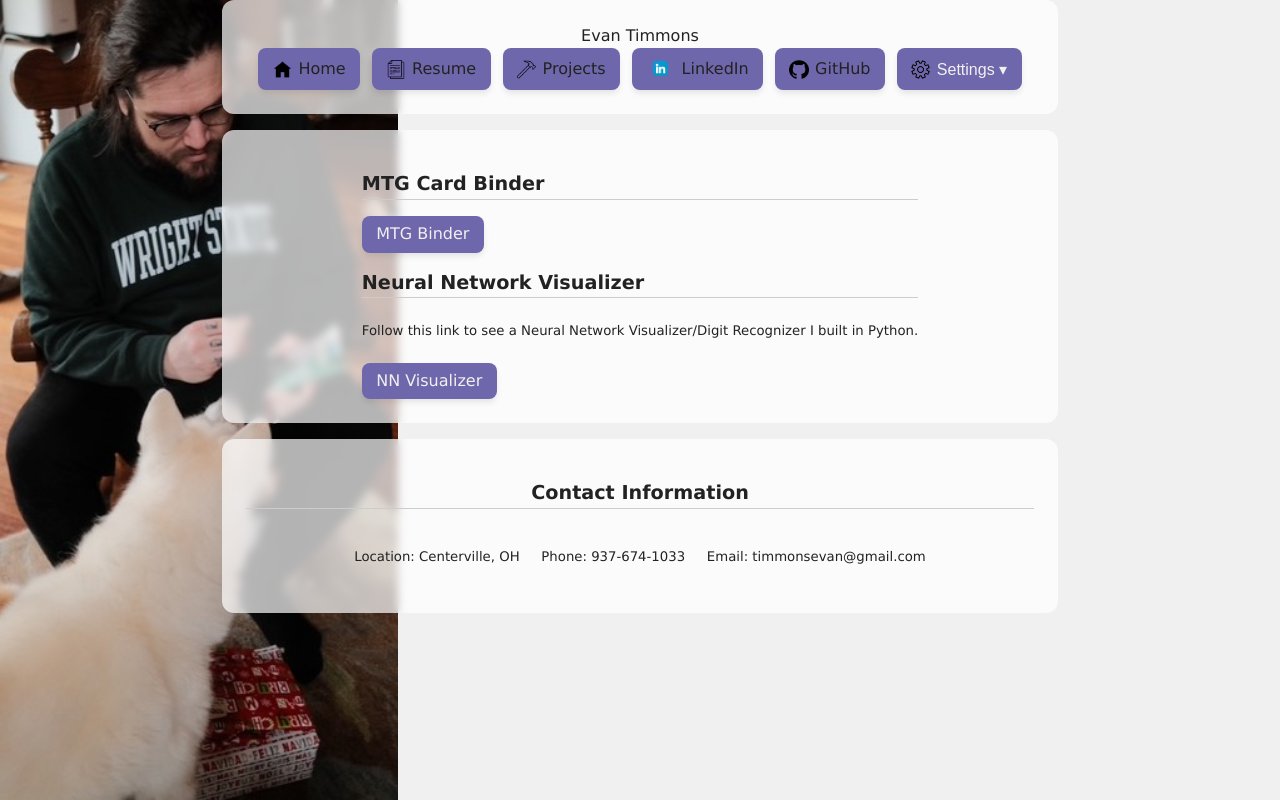
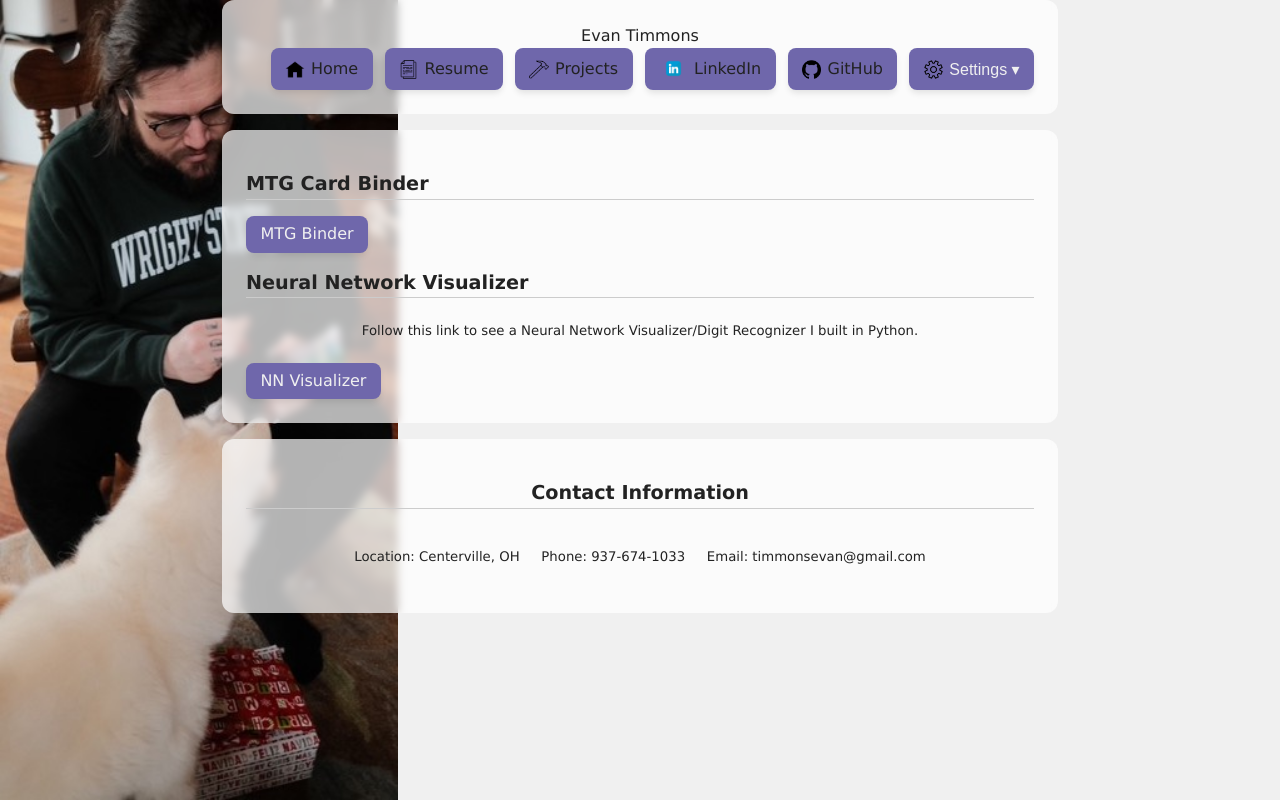
Before and after one commit to timmonsevan/personalsite, a React (Vite) app in the folder client/: page /projects in a window 1280 px wide. Built offline with nearby package versions, Linux system fonts and the light colour scheme; no server answers.

Commit message:
styles update again

```diff
--- a/client/src/components/header/Header.css
+++ b/client/src/components/header/Header.css
@@ -16,6 +16,7 @@ nav {
   flex-wrap: wrap;
   justify-content: space-between;
   align-items: center;
+  align-self: flex-end;
 }
 
 .nav-toggle {
--- a/client/src/pages/projects/ProjectsPage.css
+++ b/client/src/pages/projects/ProjectsPage.css
@@ -4,7 +4,7 @@
   text-align: center;
 }
 
-#projects-page {
+.projects-list {
   display: flex;
   flex-direction: column;
   align-items: center;
```
